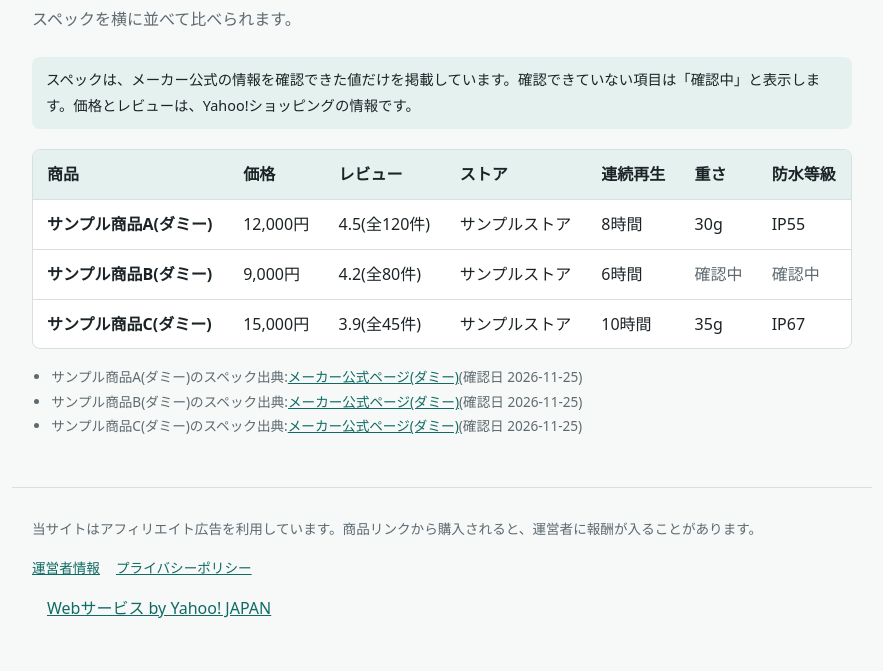
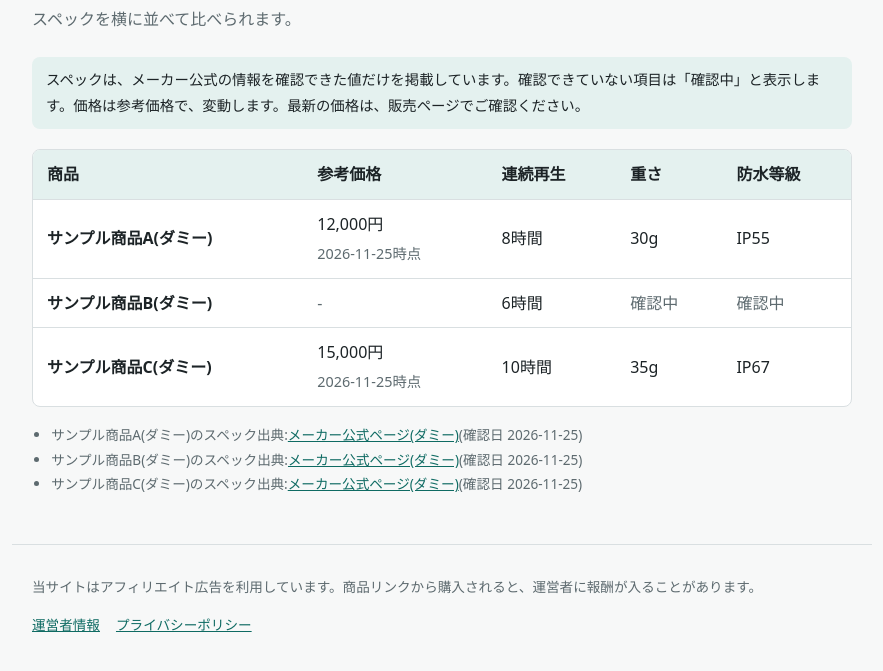
Before and after one commit to gearkurabe/site, an Astro site: page /bone-conduction/compare in a window 1280 px wide. Shown: the part 199-870 px from the top of the page, without its empty margins (198-1081 px from the left). Built offline with nearby package versions, Linux system fonts and the light colour scheme; Astro itself is replaced by a stand-in of ours.

Commit message:
Add files via upload

```diff
--- a/src/data/genres.json
+++ b/src/data/genres.json
@@ -2,7 +2,7 @@
   "bone-conduction": {
     "name": "骨伝導イヤホン",
     "description": "耳をふさがず使える骨伝導イヤホンを、スペックで比べます。",
-    "rankingBasis": "Yahoo!ショッピングのレビュー平均が高い順に並べています(同点の場合はレビュー件数が多い順)。",
+    "ranking": { "key": "battery", "order": "desc", "label": "連続再生時間が長い順" },
     "specs": [
       { "key": "battery", "label": "連続再生", "unit": "時間" },
       { "key": "weight", "label": "重さ", "unit": "g" },
@@ -12,12 +12,10 @@
       {
         "id": "sample-a",
         "name": "サンプル商品A(ダミー)",
-        "jan": "0000000000001",
-        "price": 12000,
-        "reviewRate": 4.5,
-        "reviewCount": 120,
-        "store": "サンプルストア",
+        "maker": "サンプルメーカー",
+        "model": "SAMPLE-A",
         "url": "#",
+        "referencePrice": { "amount": 12000, "checkedAt": "2026-11-25" },
         "specSource": { "label": "メーカー公式ページ(ダミー)", "url": "#", "checkedAt": "2026-11-25" },
         "specs": {
           "battery": { "value": 8, "verified": true },
@@ -28,11 +26,8 @@
       {
         "id": "sample-b",
         "name": "サンプル商品B(ダミー)",
-        "jan": "0000000000002",
-        "price": 9000,
-        "reviewRate": 4.2,
-        "reviewCount": 80,
-        "store": "サンプルストア",
+        "maker": "サンプルメーカー",
+        "model": "SAMPLE-B",
         "url": "#",
         "specSource": { "label": "メーカー公式ページ(ダミー)", "url": "#", "checkedAt": "2026-11-25" },
         "specs": {
@@ -43,12 +38,10 @@
       {
         "id": "sample-c",
         "name": "サンプル商品C(ダミー)",
-        "jan": "0000000000003",
-        "price": 15000,
-        "reviewRate": 3.9,
-        "reviewCount": 45,
-        "store": "サンプルストア",
+        "maker": "サンプルメーカー",
+        "model": "SAMPLE-C",
         "url": "#",
+        "referencePrice": { "amount": 15000, "checkedAt": "2026-11-25" },
         "specSource": { "label": "メーカー公式ページ(ダミー)", "url": "#", "checkedAt": "2026-11-25" },
         "specs": {
           "battery": { "value": 10, "verified": true },
--- a/src/layouts/Base.astro
+++ b/src/layouts/Base.astro
@@ -39,12 +39,12 @@ const full = title === 'ギアクラブ' ? title : `${title} | ギアクラブ`;
       .note { background: var(--accent-bg); border-radius: 8px; padding: 10px 14px; font-size: 0.9rem; margin: 0 0 20px; }
       .list { list-style: none; padding: 0; margin: 0; display: grid; gap: 12px; }
       .item { background: var(--surface); border: 1px solid var(--line); border-radius: 8px; padding: 16px 18px; display: grid; grid-template-columns: auto 1fr auto; gap: 16px; align-items: center; }
-      .rank { font-size: 1.5rem; font-weight: 700; color: var(--accent); min-width: 2rem; }
+      .rank { font-size: 1.5rem; font-weight: 700; color: var(--accent); min-width: 2rem; text-align: center; }
       .name { font-weight: 700; }
       .meta { color: var(--muted); font-size: 0.9rem; }
       .btn { display: inline-block; background: var(--accent); color: var(--surface); padding: 8px 14px; border-radius: 6px; text-decoration: none; font-size: 0.9rem; }
       .table-wrap { overflow-x: auto; border: 1px solid var(--line); border-radius: 8px; background: var(--surface); }
-      table { border-collapse: collapse; width: 100%; min-width: 640px; }
+      table { border-collapse: collapse; width: 100%; min-width: 560px; }
       th, td { padding: 10px 14px; text-align: left; border-bottom: 1px solid var(--line); white-space: nowrap; }
       thead th { background: var(--accent-bg); }
       tbody tr:last-child td, tbody tr:last-child th { border-bottom: 0; }
@@ -55,7 +55,6 @@ const full = title === 'ギアクラブ' ? title : `${title} | ギアクラブ`;
       .tabs a[aria-current="page"] { background: var(--accent-bg); border-color: var(--accent); color: var(--accent); }
       footer { padding-top: 16px; padding-bottom: 32px; border-top: 1px solid var(--line); color: var(--muted); font-size: 0.85rem; }
       footer .links a { margin-right: 16px; }
-      footer .credit { font-size: 1rem; color: var(--text); margin: 8px 0 0; }
       @media (max-width: 560px) { .item { grid-template-columns: auto 1fr; } .item .btn { grid-column: 1 / -1; text-align: center; } }
     </style>
   </head>
@@ -70,11 +69,6 @@ const full = title === 'ギアクラブ' ? title : `${title} | ギアクラブ`;
     <footer>
       <p>当サイトはアフィリエイト広告を利用しています。商品リンクから購入されると、運営者に報酬が入ることがあります。</p>
       <p class="links"><a href="/about/">運営者情報</a><a href="/privacy/">プライバシーポリシー</a></p>
-      <p class="credit">
-        <!-- Begin Yahoo! JAPAN Web Services Attribution Snippet -->
-        <span style="margin:15px 15px 15px 15px"><a href="https://developer.yahoo.co.jp/sitemap/">Webサービス by Yahoo! JAPAN</a></span>
-        <!-- End Yahoo! JAPAN Web Services Attribution Snippet -->
-      </p>
     </footer>
   </body>
 </html>
--- a/src/pages/[genre]/compare/index.astro
+++ b/src/pages/[genre]/compare/index.astro
@@ -24,15 +24,13 @@ const specCell = (p, s) => {
   </nav>
   <h1>{g.name}の比較表</h1>
   <p class="lead">スペックを横に並べて比べられます。</p>
-  <p class="note">スペックは、メーカー公式の情報を確認できた値だけを掲載しています。確認できていない項目は「確認中」と表示します。価格とレビューは、Yahoo!ショッピングの情報です。</p>
+  <p class="note">スペックは、メーカー公式の情報を確認できた値だけを掲載しています。確認できていない項目は「確認中」と表示します。価格は参考価格で、変動します。最新の価格は、販売ページでご確認ください。</p>
   <div class="table-wrap">
     <table>
       <thead>
         <tr>
           <th scope="col">商品</th>
-          <th scope="col">価格</th>
-          <th scope="col">レビュー</th>
-          <th scope="col">ストア</th>
+          <th scope="col">参考価格</th>
           {g.specs.map((s) => <th scope="col">{s.label}</th>)}
         </tr>
       </thead>
@@ -40,9 +38,11 @@ const specCell = (p, s) => {
         {g.products.map((p) => (
           <tr>
             <th scope="row">{p.name}</th>
-            <td>{p.price.toLocaleString('ja-JP')}円</td>
-            <td>{p.reviewRate}(全{p.reviewCount}件)</td>
-            <td>{p.store}</td>
+            <td>
+              {p.referencePrice
+                ? <span>{p.referencePrice.amount.toLocaleString('ja-JP')}円<br /><span class="meta">{p.referencePrice.checkedAt}時点</span></span>
+                : <span class="pending">-</span>}
+            </td>
             {g.specs.map((s) => {
               const c = specCell(p, s);
               return <td class:list={[!c.ok && 'pending']}>{c.text}</td>;
--- a/src/pages/about.astro
+++ b/src/pages/about.astro
@@ -4,7 +4,7 @@ import Base from '../layouts/Base.astro';
 <Base title="運営者情報" description="ギアクラブの運営者情報と、掲載方針について">
   <h1>運営者情報</h1>
   <h2>サイトについて</h2>
-  <p>ギアクラブは、ガジェット・オーディオ製品を、スペックと価格で比べるためのサイトです。</p>
+  <p>ギアクラブは、ガジェット・オーディオ製品を、スペックで比べるためのサイトです。</p>
   <h2>運営者</h2>
   <p>ギアクラブ運営(個人運営)</p>
   <p>お問い合わせ先:準備中</p>
@@ -12,9 +12,9 @@ import Base from '../layouts/Base.astro';
   <ul>
     <li>スペックは、メーカー公式の情報を確認できた値だけを掲載します。確認できていない項目は「確認中」と表示します。</li>
     <li>スペックの出典と確認日を、比較表のページに記載します。</li>
-    <li>価格・レビュー・ポイントは、Yahoo!ショッピングから取得した情報です。変動するため、購入前に販売ページで必ずご確認ください。</li>
+    <li>価格は、確認した日付を添えた「参考価格」です。価格・在庫・ポイントは変動するため、購入前に販売ページで必ずご確認ください。</li>
     <li>誤りに気づいた場合は、確認のうえ速やかに修正します。</li>
   </ul>
   <h2>広告について</h2>
-  <p>当サイトは、アフィリエイト広告(バリューコマースなど)を利用しています。商品リンクから購入されると、運営者に報酬が入ることがあります。ランキングの順位は、報酬の有無や大小では決めていません。</p>
+  <p>当サイトは、アフィリエイト広告を利用しています。商品リンクから購入されると、運営者に報酬が入ることがあります。ランキングの順位は、掲載しているスペックの値で決めており、報酬の有無や大小では決めていません。</p>
 </Base>
--- a/src/pages/privacy.astro
+++ b/src/pages/privacy.astro
@@ -6,11 +6,9 @@ import Base from '../layouts/Base.astro';
   <h2>取得する情報</h2>
   <p>当サイトでは、会員登録などでお客様の氏名・住所などの個人情報をお預かりすることはありません。ただし、サイトの配信に使うサービスや広告サービスが、アクセス情報(IPアドレス、閲覧したページ、ブラウザの種類など)を自動的に取得する場合があります。</p>
   <h2>広告について</h2>
-  <p>当サイトは、アフィリエイトサービス(バリューコマースなど)を利用しています。広告のリンクを経由すると、成果の計測のために、Cookie(クッキー)などが使われることがあります。Cookieは、ブラウザの設定で無効にできます。</p>
+  <p>当サイトは、アフィリエイトサービスを利用しています。広告のリンクを経由すると、成果の計測のために、Cookie(クッキー)などが使われることがあります。Cookieは、ブラウザの設定で無効にできます。</p>
   <h2>アクセス解析</h2>
   <p>現在、アクセス解析ツールは使用していません。導入する場合は、このページに記載します。</p>
-  <h2>外部サービスの利用</h2>
-  <p>当サイトは、Yahoo!ショッピングのWeb APIを利用して、商品の価格やレビューなどの情報を表示しています。</p>
   <h2>免責事項</h2>
   <p>当サイトの情報は、できる限り正確になるよう努めていますが、内容の正確性や最新性を保証するものではありません。価格・在庫・仕様は変更されることがあるため、購入前に必ず販売ページやメーカー公式ページでご確認ください。当サイトの情報を利用したことで生じた損害について、責任を負いかねます。</p>
   <h2>改定</h2>
```
Also changed, not shown: src/pages/[genre]/index.astro (+29 -8 lines).
